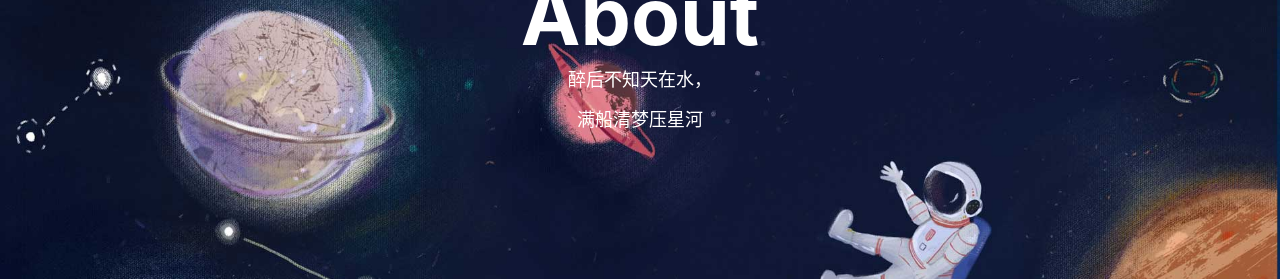
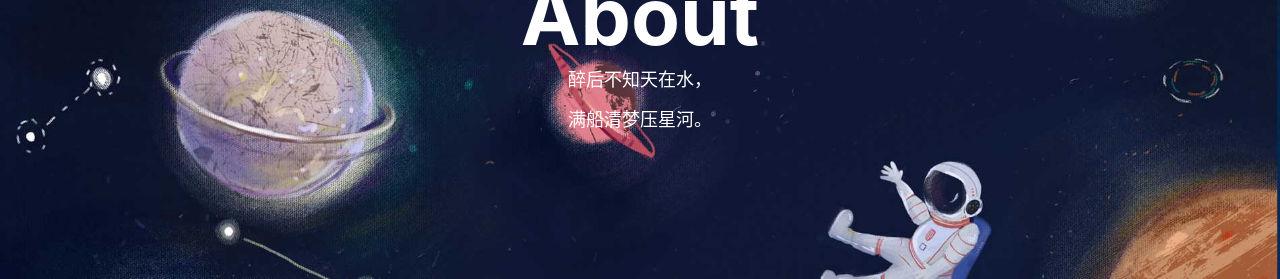
Before and after one commit to 13161231996/13161231996.github.io, a Jekyll site: the page built from about.html, in a window 1280 px wide. Shown: the part 178-457 px from the top of the page. Built offline with Jekyll 4.4.1, drawn with Linux system fonts in a browser that asks for light colours; nearby versions of some CDN libraries; comment, search, counter and statistics services are not loaded; grey boxes are pictures that could not be loaded.

```diff
--- a/about.html
+++ b/about.html
@@ -1,7 +1,7 @@
 ---
 layout: page
 title: "About"
-description: "醉后不知天在水，<br><br>满船清梦压星河"
+description: "醉后不知天在水，<br><br>满船清梦压星河。"
 header-img: "img/about-bg.jpg"
 multilingual: true
 ---
```
